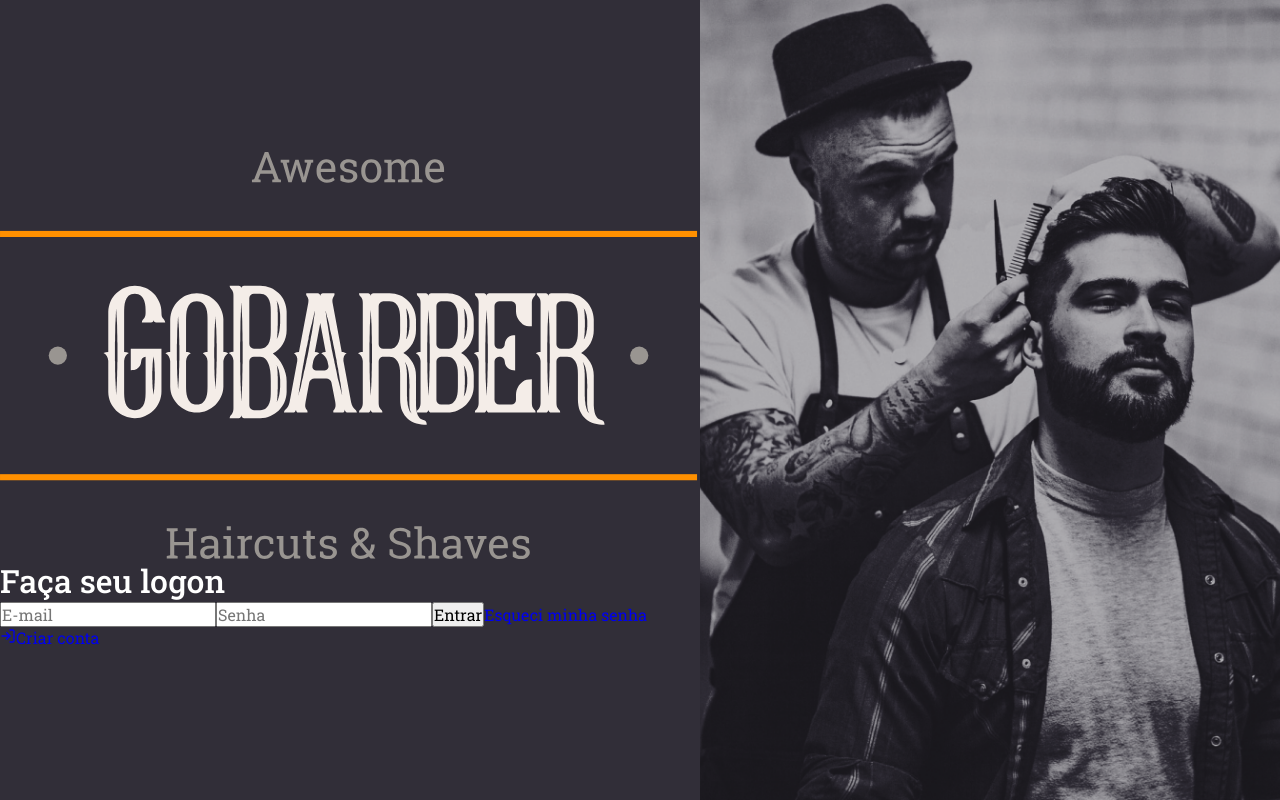
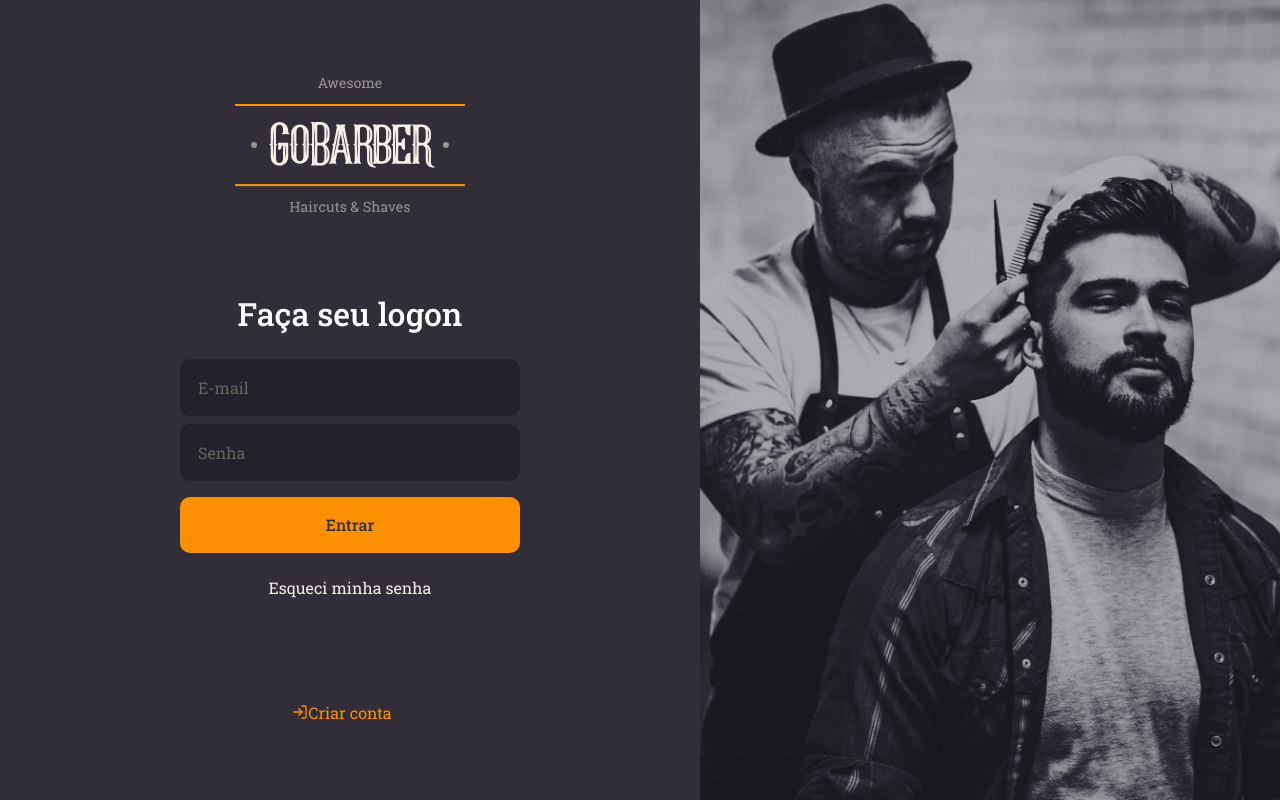
Before and after one commit to ocharlespereira/gobarberTS, a React (Create React App) app in the folder frontend/: page / in a window 1280 px wide. Built offline with nearby package versions, Linux system fonts and the light colour scheme.

Commit message:
frontend: pagina de login

```diff
--- a/frontend/package.json
+++ b/frontend/package.json
@@ -10,6 +10,7 @@
     "@types/node": "^12.0.0",
     "@types/react": "^16.9.0",
     "@types/react-dom": "^16.9.0",
+    "polished": "^3.6.3",
     "react": "^16.13.1",
     "react-dom": "^16.13.1",
     "react-icons": "^3.10.0",
--- a/frontend/src/pages/SignIn/styles.ts
+++ b/frontend/src/pages/SignIn/styles.ts
@@ -1,4 +1,5 @@
 import styled from 'styled-components';
+import { shade } from 'polished'
 
 import signInBackground from '../../assets/sign-in-background.png'
 
@@ -7,16 +8,88 @@ export const Container = styled.div`
 
   display: flex;
   align-items: stretch;
+`;
 
-`;
 export const Content = styled.div`
   display: flex;
   flex-direction: column;
 
-  place-content: center;
+  justify-content: center;
 
   width: 100%;
   max-width: 700px;
+  align-items: center;
+
+  form {
+    margin: 80px 0;
+    width: 340px;
+    text-align: center;
+
+    h1 {
+      margin-bottom: 24px;
+    }
+
+    input {
+      background: #232129;
+      border-radius: 10px;
+      border: 2px solid #232129;
+      padding: 16px;
+      width: 100%;
+      color: #F4EDE8;
+
+      &::placeholder{
+        color: #666360;
+      }
+
+      & + input {
+        margin-top: 8px;
+      }
+    }
+
+    button {
+      height: 56px;
+      background: #ff9000;
+      border-radius: 10px;
+      border: 0;
+      padding: 0 16px;
+      color: #312e38;
+      width: 100%;
+      font-weight: 500;
+      margin-top: 16px;
+      transition: background-color 0.2s;
+
+      &:hover {
+        background: ${shade(0.2, '#ff9000')};
+      }
+    }
+
+    a {
+      color: #F4EDE8;
+      display: block;
+      margin-top: 24px;
+      transition: color 0.2s;
+
+      &:hover {
+        color: ${shade(0.2, '#f4ede8')}
+      }
+    }
+  }
+
+  > a {
+    color: #ff9000;
+    display: block;
+    margin-top: 24px;
+    transition: color 0.2s;
+
+    display: flex;
+    align-items: center;
+    margin-right: 16px;
+
+    &:hover {
+        color: ${shade(0.2, '#ff9000')};
+      }
+  }
+
 `;
 export const Background = styled.div`
   flex:1;
```
Also changed, not shown: 1 other file (tests, documents, lock files or other folders).
